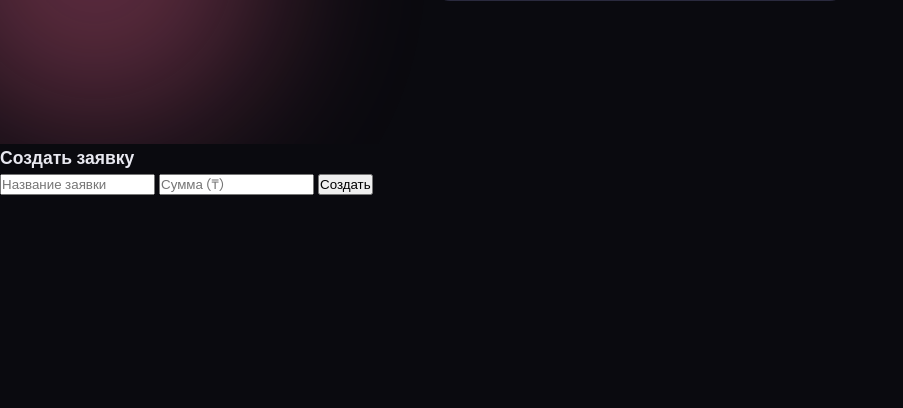
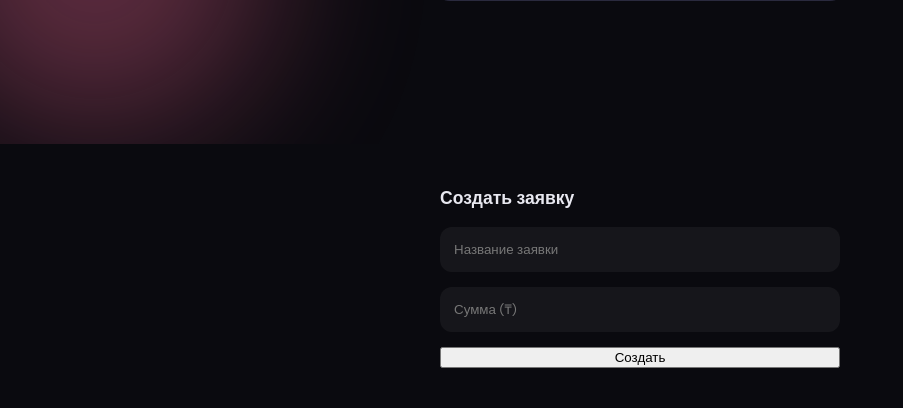
Before and after one commit to Madi3323/alma_digital335, a Flask app: page /cabinet in a window 1280 px wide. Shown: the part 656-1064 px from the top of the page, without its empty margins (0-903 px from the left). Before the commit the page ends 851 px from the top, so only its background shows below. Run offline with Flask 3, Linux system fonts and the light colour scheme.

Commit message:
Update style.css

```diff
--- a/static/style.css
+++ b/static/style.css
@@ -654,3 +654,35 @@ input { font-family: var(--font-body); }
   .modal { padding: 1.5rem; }
   .gate-box { padding: 1.5rem; }
 }
+
+/* ===== ORDER FORM ===== */
+
+.order {
+  padding: 120px 10%;
+  text-align: center;
+}
+
+.order-form {
+  max-width: 400px;
+  margin: 40px auto;
+  display: flex;
+  flex-direction: column;
+  gap: 15px;
+}
+
+.order-form input {
+  padding: 14px;
+  border-radius: 12px;
+  border: none;
+  background: rgba(255,255,255,0.05);
+  color: white;
+}
+
+.order-form input::placeholder {
+  color: #777;
+}
+
+#orderMsg {
+  margin-top: 10px;
+  color: #00ffae;
+}
```
